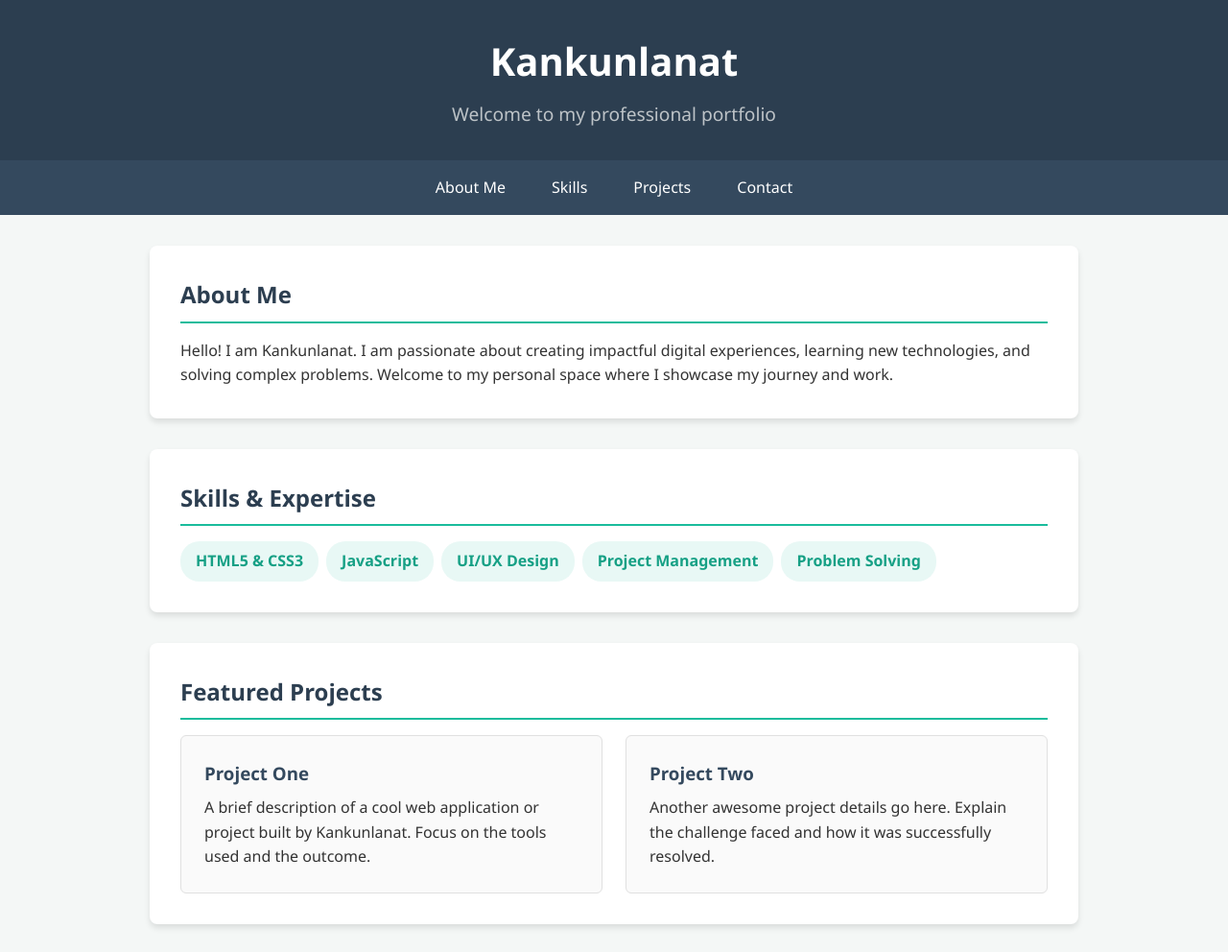
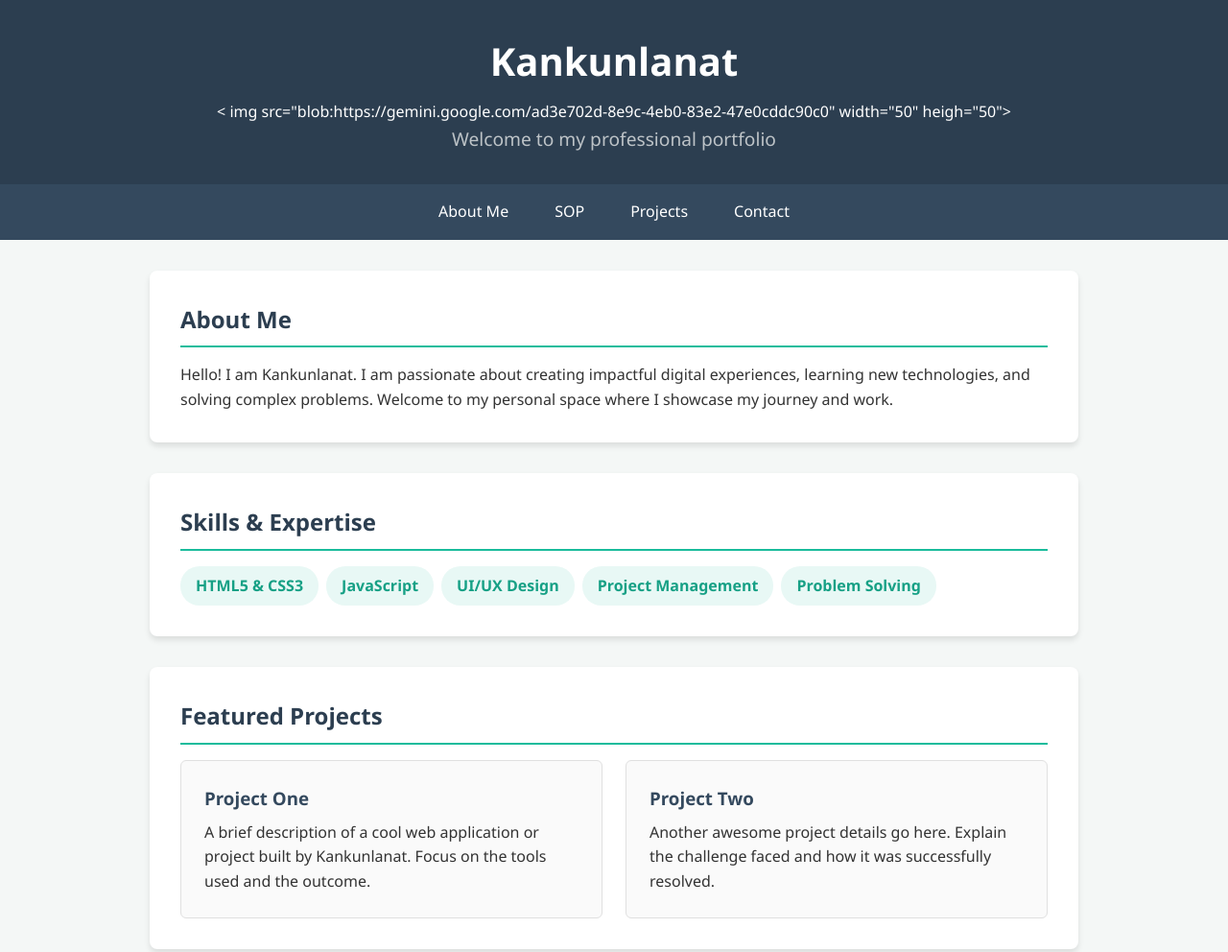
Before and after one commit to classp6411706-arch/classp6411706-arcd.github.io, a plain HTML site: page index.html in a window 1280 px wide. Shown: the top 992 px of the page at 96% size. Drawn offline with Linux system fonts and the light colour scheme.

Commit message:
Update index.html

```diff
--- a/index.html
+++ b/index.html
@@ -125,12 +125,13 @@
 
     <header>
         <h1>Kankunlanat</h1>
-        <p>Welcome to my professional portfolio</p>
+< img src="blob:https://gemini.google.com/ad3e702d-8e9c-4eb0-83e2-47e0cddc90c0" width="50" heigh="50">
+    <p>Welcome to my professional portfolio</p>
     </header>
 
     <nav>
         <a href="#about">About Me</a>
-        <a href="#skills">Skills</a>
+        <a href="#SOP">SOP</a>
         <a href="#projects">Projects</a>
         <a href="#contact">Contact</a>
     </nav>
```
